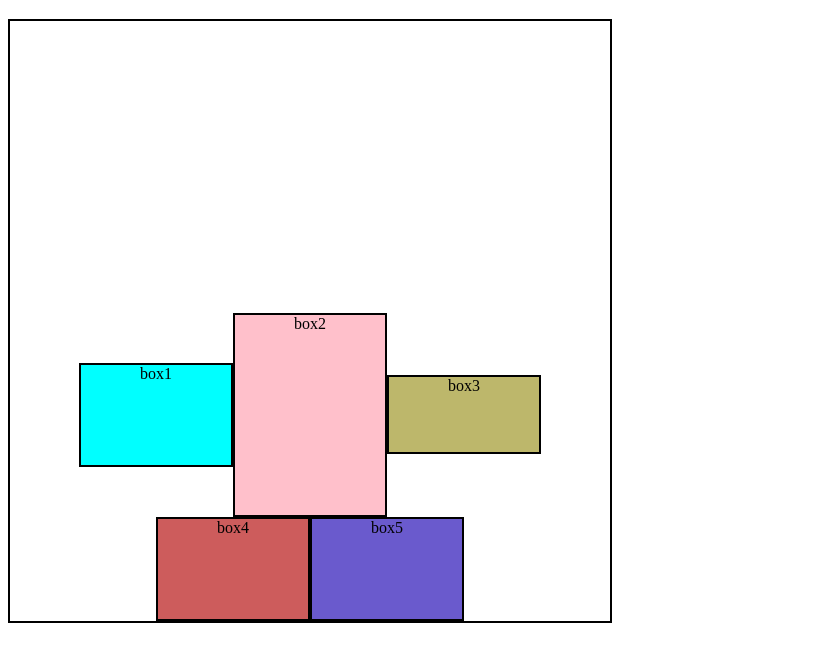
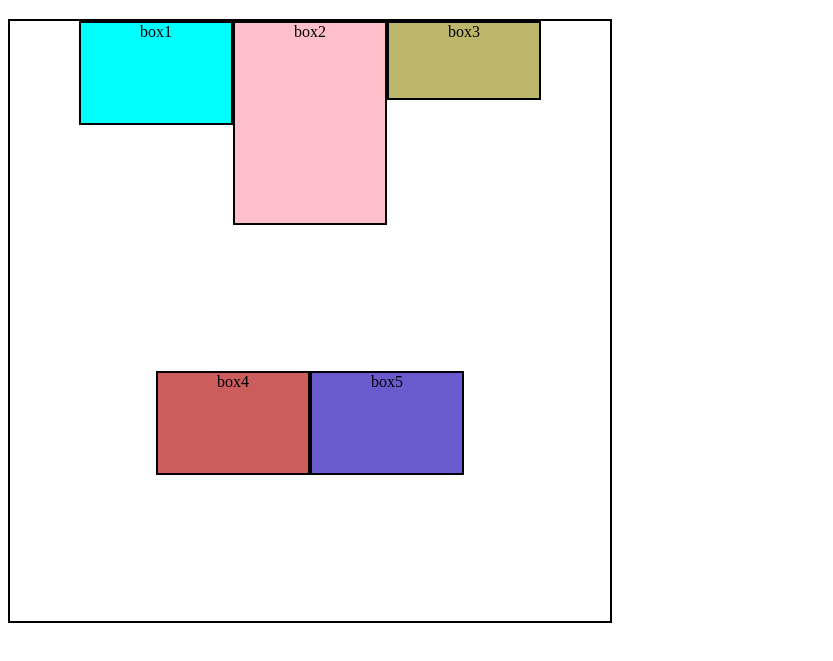
Before and after one commit to gunnuwatts/my-javascript-learning, a website: page custom-functions/index1.html in a window 1280 px wide. Shown: the part 61-722 px from the top of the page, without its empty margins (0-833 px from the left). Drawn offline with Linux system fonts and the light colour scheme.

Commit message:
alignitemsflexstart

```diff
--- a/custom-functions/style.css
+++ b/custom-functions/style.css
@@ -16,8 +16,9 @@ div {
     flex-direction: row;
     justify-content: center;
     flex-wrap: wrap;
-    align-items: center;
-    align-content: flex-end;
+    align-items: flex-start;
+    /*align-content: flex-start;*/
+
 }
 
 
```
